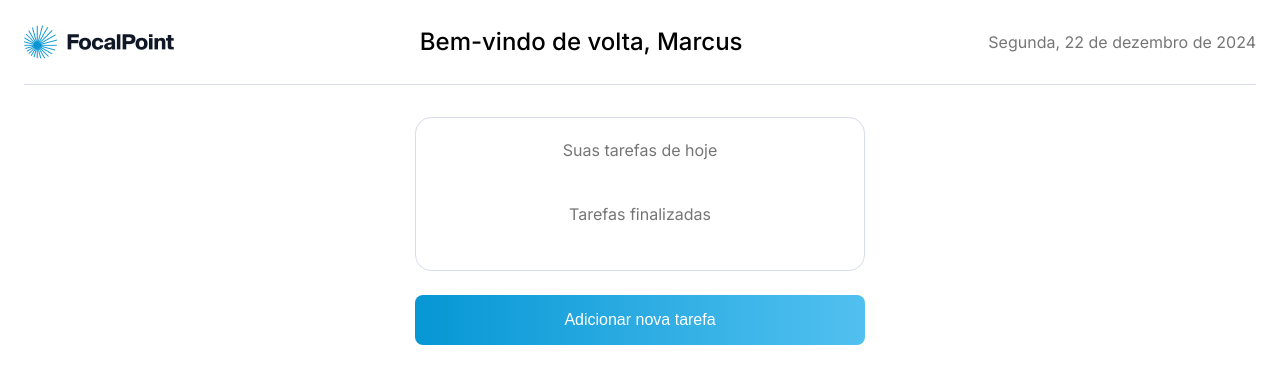
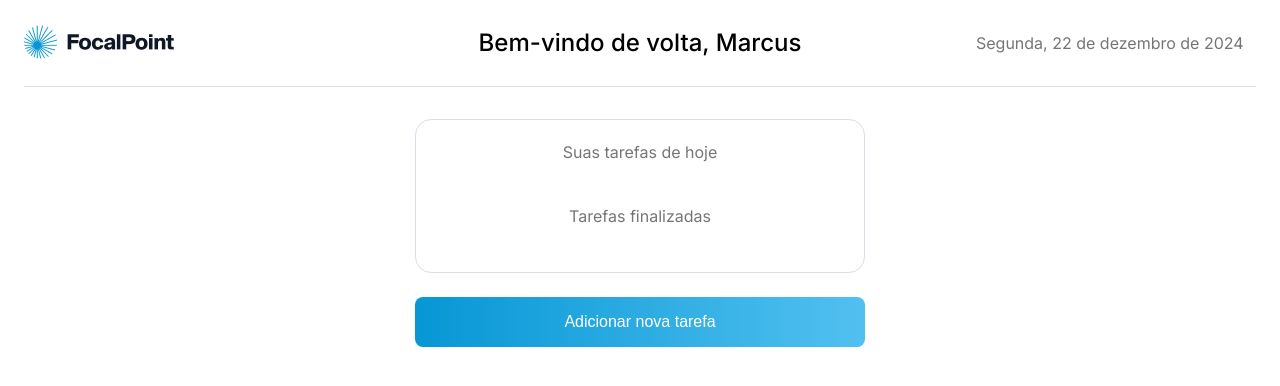
Before and after one commit to riltonbispo/Teste-Legaplan, a Next.js app: page / in a window 1280 px wide. Shown: the top 386 px of the page. Built offline with nearby package versions, Linux system fonts and the light colour scheme.

Commit message:
styled: header centralizando titulo

```diff
--- a/src/components/Header/index.tsx
+++ b/src/components/Header/index.tsx
@@ -2,17 +2,12 @@
 import Image from 'next/image'
 import '@/styles/header.scss'
 
-/**
-  TODO:
-  [] Deixar a data e hora dinamico
-  [] ver sobre module scss / BEM
-  [] usar header do youtube
- */
-
 const Header = () => {
   return (
     <header className='header'>
-      <Image src={logo.src} alt='FocalPoint Logo' width={150} height={36}  className='header__logo'/>
+      <div className='header__image'>
+        <Image src={logo.src} alt='FocalPoint Logo' width={150} height={36} className='header__logo' />
+      </div>
       <h1 className='header__title'>Bem-vindo de volta, Marcus</h1>
       <span className='header__subtitle'>Segunda, 22 de dezembro de 2024</span>
     </header>
--- a/src/styles/header.scss
+++ b/src/styles/header.scss
@@ -14,10 +14,17 @@
     font-size: clamp(1rem, 5vw, 1.5rem);
     color: $text-color;
     font-weight: 500;
+    align-items: center;
+    text-align: center;
   }
 
   &__subtitle {
+    width: 280px;
     color: $text-gray;
   }
 
+  &__image{
+    width: 280px;
+  }
+
 }
```
